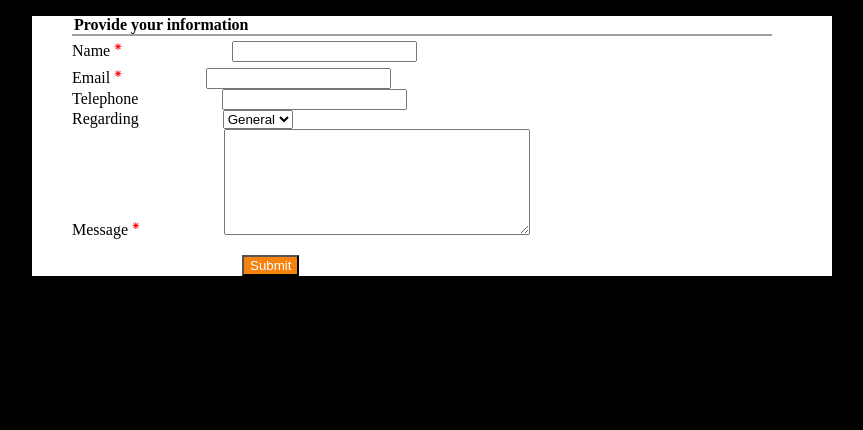
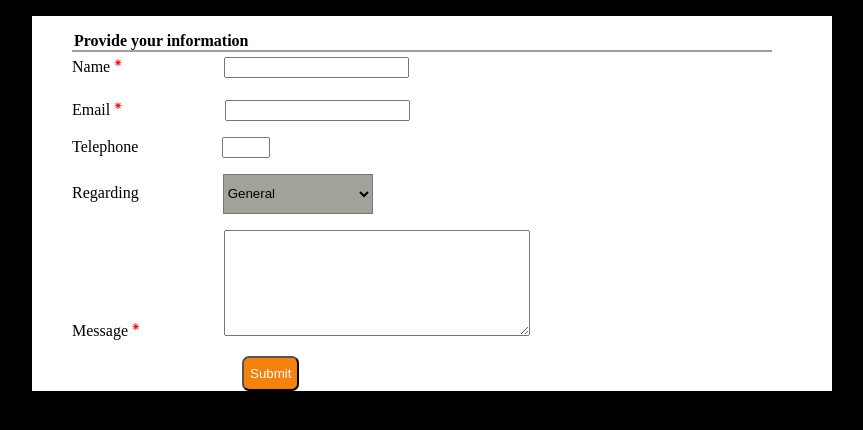
Before and after one commit to Salwasalwa/exo_formulaires, a plain HTML site: page form1.html in a window 1280 px wide. Shown: the whole page, without its empty margins (208-1071 px from the left). Drawn offline with Linux system fonts and the light colour scheme.

Commit message:
form3 html+css

```diff
--- a/css/form1.css
+++ b/css/form1.css
@@ -13,13 +13,17 @@ legend {
 li {
     display: inline-block;
     width: 700px;
-
+    margin-top: 1em;
 }
 label {
     margin-right: 5em;
 }
-input[type="text"] {
-    margin-left: 2em;
+input[type="text"], #email {
+    margin-left: 1.4em;
+}
+input[type="tel"] {
+    width: 40px;
+
 }
 sup {
     color: red;
@@ -28,8 +32,15 @@ textarea {
     width: 300px;
     height: 100px;
 }
+select {
+    background-color: rgb(161, 163, 154);
+    width: 150px;
+    height: 40px;
+}
 button {
     background-color: rgb(244, 130, 12);
     color: white;
     margin-left: 170px;
+    height: 35px;
+    border-radius: 7px;
 }
--- /dev/null
+++ b/css/form2.css
@@ -0,0 +1,23 @@
+body {
+    background-color: black;
+}
+form {
+    background-color: white;
+    margin: auto;
+    width: 800px;
+}
+fieldset {
+    background-color: rgb(242, 196, 224);
+    color: rgb(208, 72, 141);
+    border:rgb(208, 72, 141);
+}
+input, textarea {
+    background-color: rgb(242, 196, 224);
+}
+button {
+    background-color: rgb(208, 72, 141);
+    color: white;
+}
+li {
+    list-style: none;
+}
```
